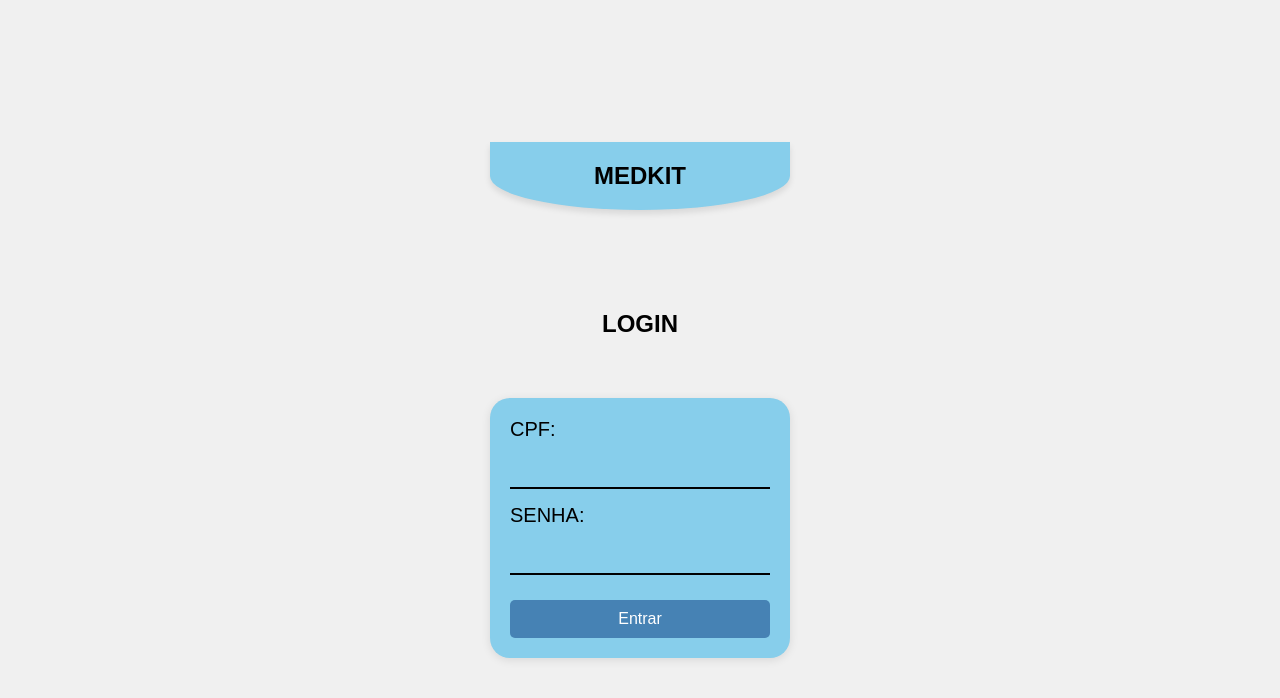
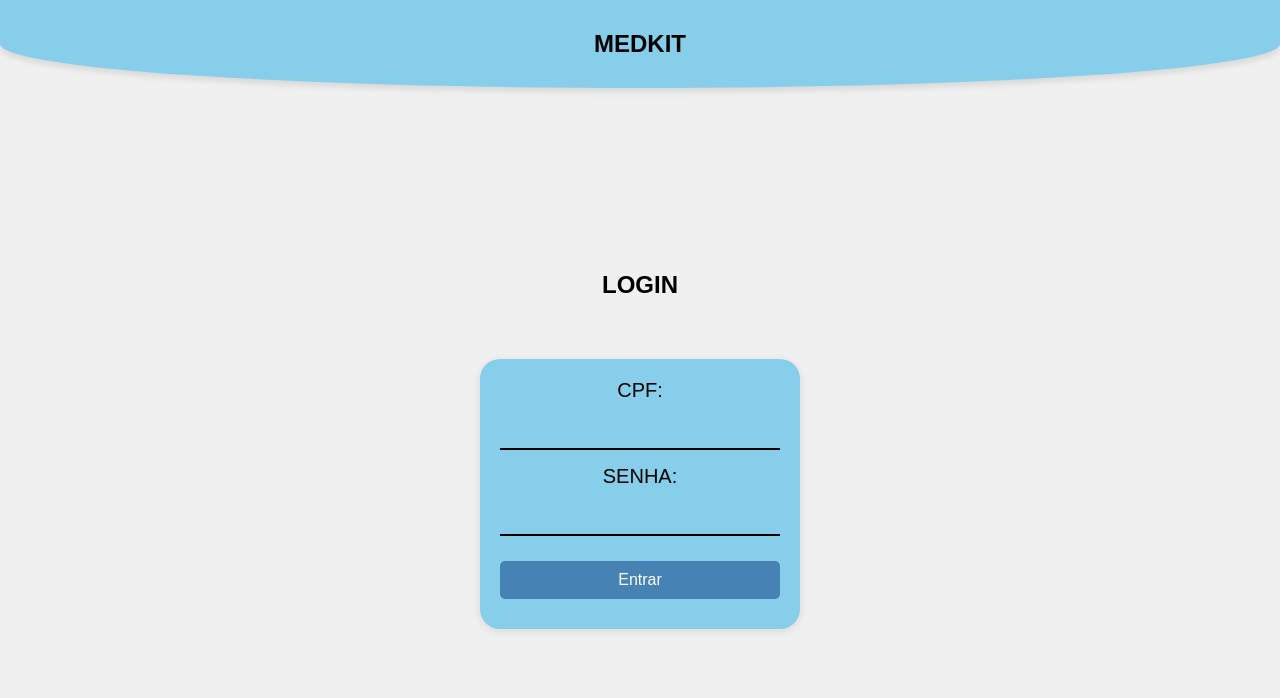
Before and after one commit to um1augusto/MEDKIT, a website: page login.html in a window 1280 px wide. Drawn offline with Linux system fonts and the light colour scheme.

Commit message:
css ajustado

```diff
--- a/CSS/cadastro.css
+++ b/CSS/cadastro.css
@@ -0,0 +1,94 @@
+* {
+    margin: 0;
+    padding: 0;
+    box-sizing: border-box;
+  }
+
+  /* Estilo do body */
+  body {
+    font-family: Arial, sans-serif;
+    background-color: #f0f0f0;
+    display: flex;
+    flex-direction: column;
+    align-items: center;
+    justify-content: center;
+    height: 100vh;
+  }
+
+  nav {
+    display: flex;
+    align-items: center;
+    justify-content: center;
+    background-color: #87ceeb;
+    color: black;
+    padding: 30px 20px;
+    border-bottom-left-radius: 150%;
+    border-bottom-right-radius: 150%;
+    box-shadow: 0 4px 6px rgba(0, 0, 0, 0.1);
+    width: 100%;
+    margin-top: -14%;
+  }
+
+  nav h2 {
+    font-size: 24px;
+    font-weight: bold;
+    margin: 0;
+    text-align: center;
+  }
+
+  /* Cabeçalho */
+  header {
+    margin-top: 20px;
+    margin-bottom: 60px;
+  }
+
+  header h1 {
+    font-size: 24px;
+    color: black;
+    text-align: center;
+  }
+
+  /* Container do formulário */
+  .container {
+    background-color: #87CEEB;
+    padding: 20px;
+    border-radius: 20px;
+    width: 300px;
+    box-shadow: 0 2px 10px rgba(0, 0, 0, 0.1);
+  }
+
+  form {
+    display: flex;
+    flex-direction: column;
+  }
+
+  label {
+    margin-bottom: 5px;
+    color: black;
+    font-size: 20px;
+  }
+
+  /* Estilo para os campos de entrada */
+  input, select {
+    margin-bottom: 15px;
+    padding: 10px;
+    border: 1px solid white; /* Borda branca */
+    background-color: white; /* Fundo branco */
+    font-size: 18px;
+    border-radius: 5px;
+  }
+
+  button {
+    padding: 10px;
+    background-color: #4682B4;
+    color: white;
+    border: none;
+    border-radius: 5px;
+    font-size: 16px;
+    cursor: pointer;
+    margin-top: 10px;
+  }
+
+  button:hover {
+    background-color: #5A9BD5;
+  }
--- a/CSS/login.css
+++ b/CSS/login.css
@@ -14,6 +14,7 @@ body {
     align-items: center;
     justify-content: center;
     height: 100vh;
+    overflow: hidden;
 }
 
 nav {
@@ -22,13 +23,13 @@ nav {
     justify-content: center;
     background-color: #87ceeb;
     color: black;
-    padding: 20px 20px;
-    border-bottom-left-radius: 90%;
-    border-bottom-right-radius: 90%;
+    padding: 30px 20px;
+    border-bottom-left-radius: 150%;
+    border-bottom-right-radius: 150%;
     box-shadow: 0 4px 6px rgba(0, 0, 0, 0.1);
-    width: 300px;
-    height: auto;
-    margin: 0 auto;
+    width: 100%;
+    position: fixed;
+    top: 0;
 }
 
 
@@ -49,6 +50,7 @@ header {
 header h1 {
     font-size: 24px;
     color: black;
+    text-align: center;
 }
 
 /* Container do formulário */
@@ -56,8 +58,10 @@ header h1 {
     background-color: #87CEEB;
     padding: 20px;
     border-radius: 20px;
-    width: 300px;
+    width: 90%;
+    max-width: 320px;
     box-shadow: 0 2px 10px rgba(0, 0, 0, 0.1);
+    text-align: center;
 }
 
 form {
@@ -89,8 +93,17 @@ button {
     font-size: 16px;
     cursor: pointer;
     margin-top: 10px;
+    transition: 0.3s;
 }
 
 button:hover {
     background-color: #5A9BD5;
 }
+
+#message {
+    margin-top: 10px;
+    font-size: 14px;
+    color: red;
+    font-weight: bold;
+    text-align: center;
+}
```
Also changed, not shown: cadastro.html (+50 -0 lines), server.js (+6 -1 lines).
